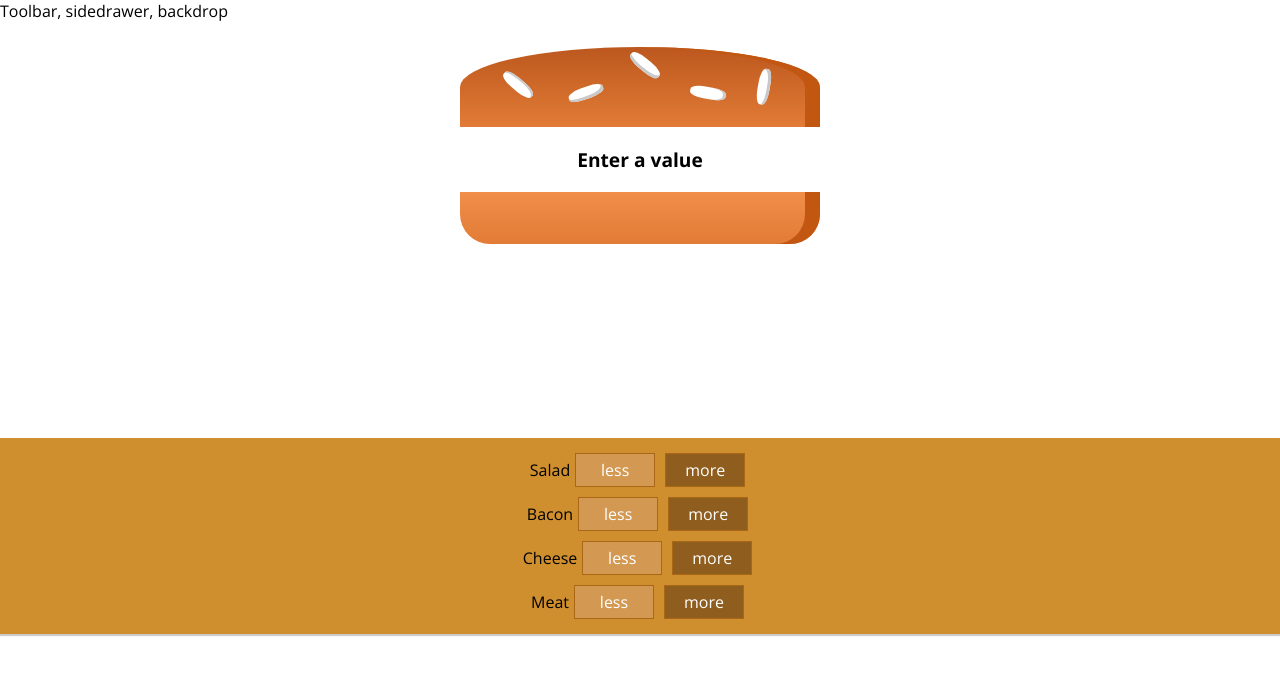
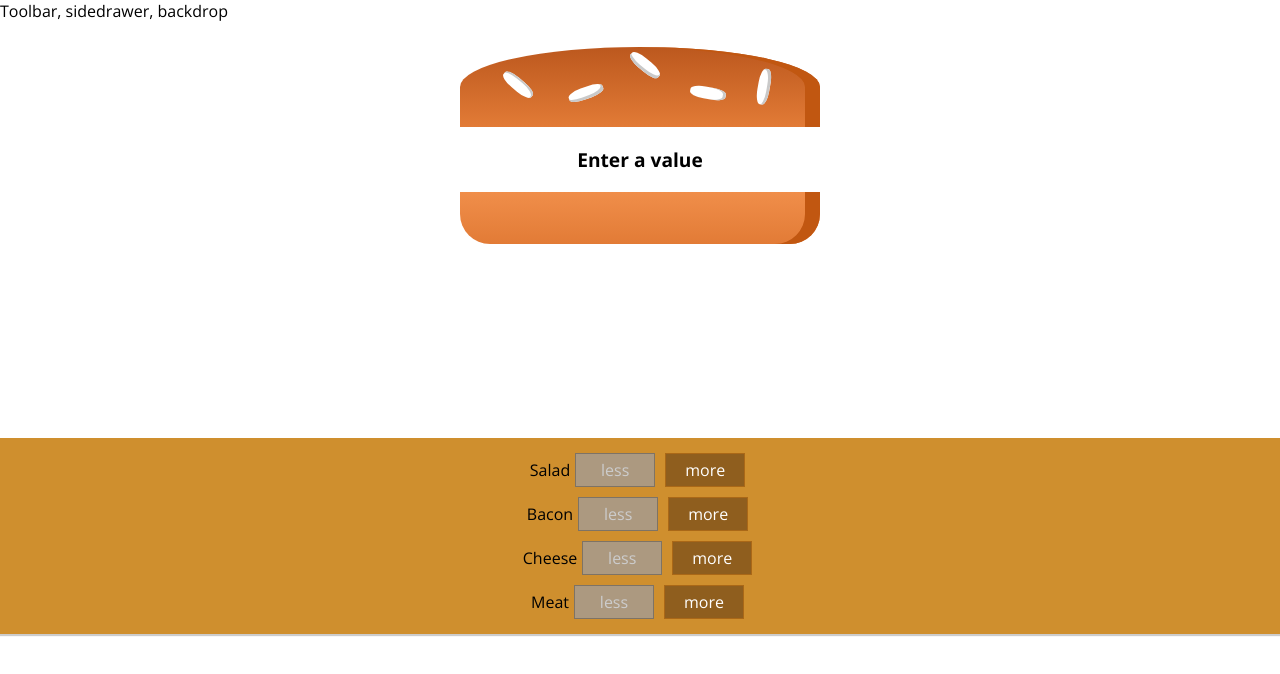
Before and after one commit to clarklindev/react-maximilianschwarzmuller-udemy-react, a React app in the folder burger-basics--01-project-setup/: page / in a window 1280 px wide. Shown: the top 674 px of the page. Built offline with nearby package versions, Linux system fonts and the light colour scheme.

Commit message:
17. Removing Ingredients Safely.mp4

```diff
--- a/burger-basics--01-project-setup/src/components/Burger/BuildControls/BuildControl/BuildControl.js
+++ b/burger-basics--01-project-setup/src/components/Burger/BuildControls/BuildControl/BuildControl.js
@@ -4,7 +4,13 @@
 const buildControl = props => (
 	<div className={classes.BuildControl}>
 		<div className={classes.label}>{props.label}</div>
-		<button className={classes.Less}>less</button>
+		<button
+			className={classes.Less}
+			onClick={props.removed}
+			disabled={props.disabled}
+		>
+			less
+		</button>
 		<button className={classes.More} onClick={props.added}>
 			more
 		</button>
--- a/burger-basics--01-project-setup/src/components/Burger/BuildControls/BuildControls.js
+++ b/burger-basics--01-project-setup/src/components/Burger/BuildControls/BuildControls.js
@@ -14,8 +14,10 @@
 		{controls.map(ctrl => (
 			<BuildControl
 				added={() => props.ingredientAdded(ctrl.type)}
+				removed={() => props.ingredientRemoved(ctrl.type)}
 				key={ctrl.label}
 				label={ctrl.label}
+				disabled={props.disabled[ctrl.type]}
 			/>
 		))}
 	</div>
--- a/burger-basics--01-project-setup/src/containers/BurgerBuilder/BurgerBuilder.js
+++ b/burger-basics--01-project-setup/src/containers/BurgerBuilder/BurgerBuilder.js
@@ -29,13 +29,38 @@
 		this.setState({ totalPrice: newPrice, ingredients: updatedIngredients });
 	};
 
-	removeIngredientHandler = type => {};
+	removeIngredientHandler = type => {
+		const oldCount = this.state.ingredients[type];
+		if (oldCount <= 0) {
+			return;
+		}
+		const updatedCount = oldCount - 1;
+		const updatedIngredients = { ...this.state.ingredients };
+		updatedIngredients[type] = updatedCount;
+
+		const priceDeduction = INGREDIENT_PRICES[type];
+		const oldPrice = this.state.totalPrice;
+		const newPrice = oldPrice - priceDeduction;
+
+		this.setState({ totalPrice: newPrice, ingredients: updatedIngredients });
+	};
 
 	render() {
+		const disabledInfo = {
+			...this.state.ingredients
+		};
+		for (let key in disabledInfo) {
+			disabledInfo[key] = disabledInfo[key] <= 0;
+		}
+
 		return (
 			<Aux>
 				<Burger ingredients={this.state.ingredients} />
-				<BuildControls ingredientAdded={this.addIngredientHandler} />
+				<BuildControls
+					ingredientAdded={this.addIngredientHandler}
+					ingredientRemoved={this.removeIngredientHandler}
+					disabled={disabledInfo}
+				/>
 			</Aux>
 		);
 	}
```
